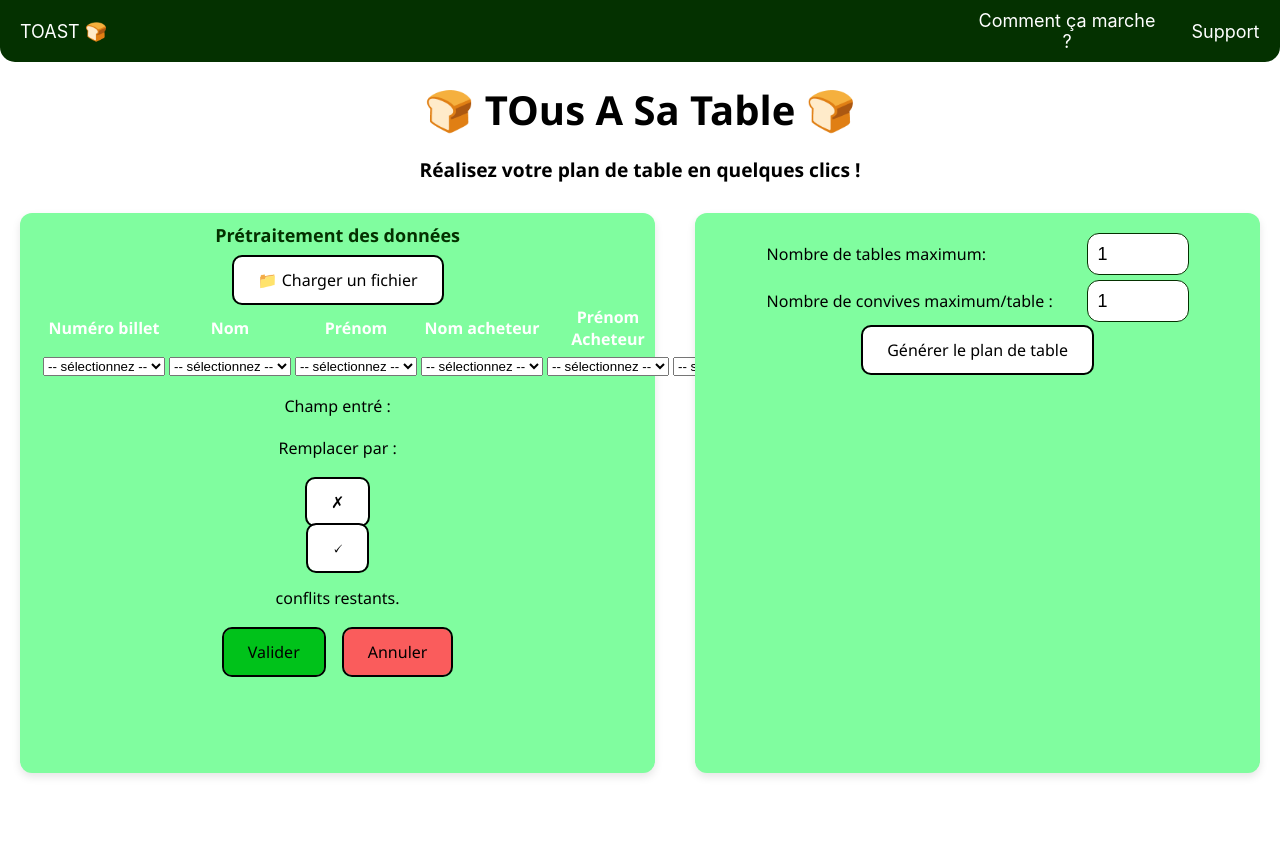
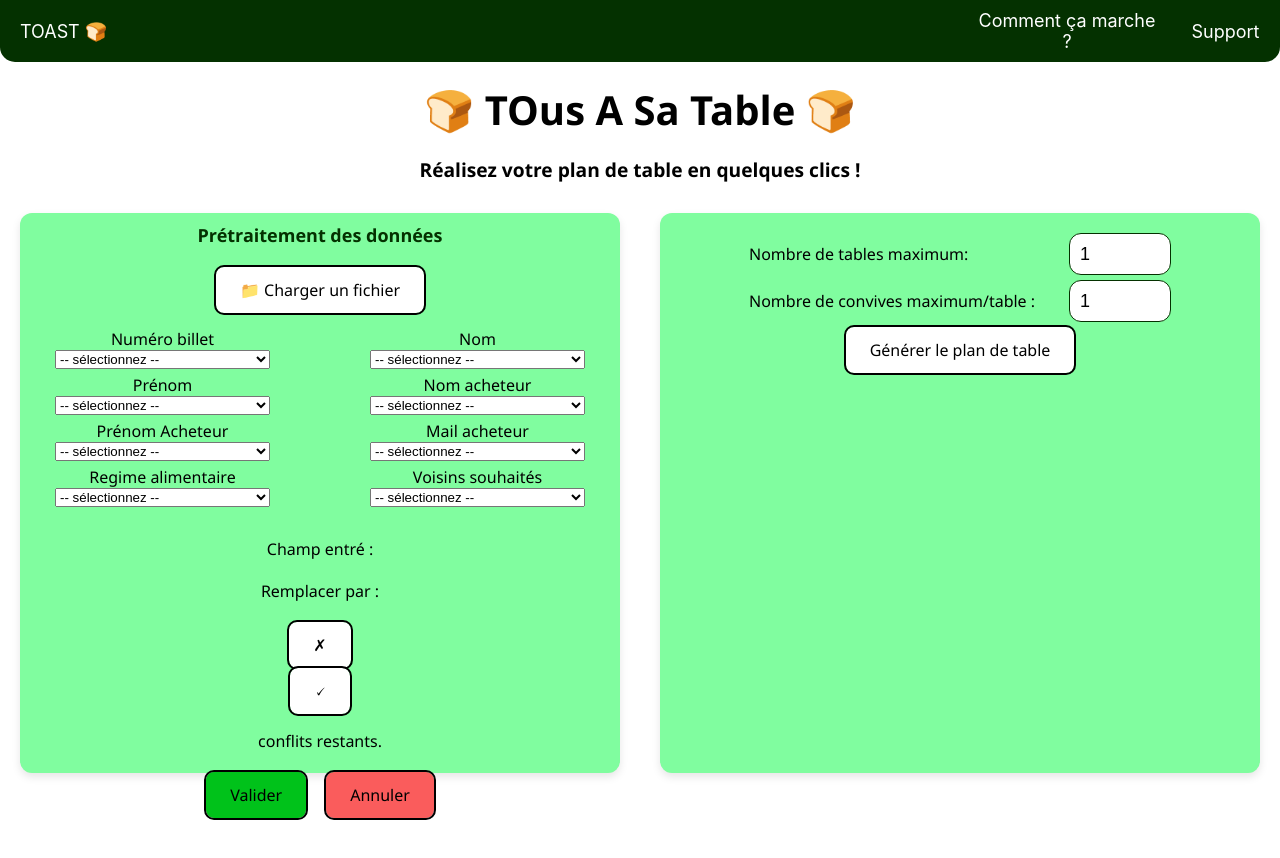
Before and after one commit to Manon3005/TOAST_SMART, a React (Create React App) app in the folder frontend/: page /#/ in a window 1280 px wide. Shown: the top 858 px of the page. Built offline with nearby package versions, Linux system fonts and the light colour scheme.

Commit message:
Tableau correctement

```diff
--- a/frontend/src/App.css
+++ b/frontend/src/App.css
@@ -3,7 +3,7 @@
 }
 
 html, body {
-  overflow: hidden;
+  overflow:visible;
 }
 
 body {
@@ -131,6 +131,14 @@ p {
   transform: scale(1.05);
 }
 
+.file-button-container {
+  display: flex;
+  justify-content: center;
+  align-items: center;
+  margin-top: 20px;
+  gap : 20px;
+}
+
 .file-button,
 .continue-button,
 .reset-button {
@@ -231,15 +239,43 @@ p {
 .nb-guest p {
   width: 300px;
   margin: 0;
-  text-align: left; /* ou left selon le rendu voulu */
+  text-align: left;
 }
 
 .continue-reset-buttons {
   display: flex;
   justify-content: center;
-  gap: 20px; /* Espace entre les deux boutons */
+  gap: 20px;
   margin-top: 20px;
 }
+
+.two-column-select {
+  display: grid;
+  grid-template-columns: 1fr 1fr;
+  row-gap: 5px;
+  column-gap: 100px;
+  margin: 0 auto;
+  padding: 15px;
+}
+
+.select-row {
+  display: flex;
+  flex-direction: column;
+  width: 100%;
+}
+
+.select-row label {
+  color: black;
+}
+
+.select-row select {
+  width: 100%;
+  white-space: nowrap;
+  overflow: hidden;
+  text-overflow: ellipsis;
+}
+
+/* Explanation section styles */
 
 img {
   width: 150px;
--- a/frontend/src/components/fileButton.js
+++ b/frontend/src/components/fileButton.js
@@ -8,10 +8,12 @@ export function FileButton({disabled, nameFile, setName, errorFile, setErrorFile
   return React.createElement(
     'div',
     null,
-    React.createElement(
-        'button',
-        { onClick: onClick, className: 'file-button', disabled : disabled},'📁 Charger un fichier' ),
-    errorFile && React.createElement('p', { style: { color: 'red' } }, errorFile),
-    nameFile && React.createElement('p', null, '📄 ' + nameFile)
+    React.createElement('div', { className: 'file-button-container' },
+      React.createElement(
+          'button',
+          { onClick: onClick, className: 'file-button', disabled : disabled},'📁 Charger un fichier' ),
+      errorFile && React.createElement('p', { style: { color: 'red' } }, errorFile),
+      nameFile && React.createElement('p', null, '📄 ' + nameFile)
+    ),
 );
 }
--- a/frontend/src/components/tableColumn.js
+++ b/frontend/src/components/tableColumn.js
@@ -1,24 +1,24 @@
-import React, { useState } from 'react';
+import React from 'react';
 import '../App.css';
 
-
-
-export function TableColumn({ tableData, setTableData, disabled, headersCSV, setHeadersCSV}) {
-    const headers = ['Numéro billet', 'Nom', 'Prénom', 'Nom acheteur', 'Prénom Acheteur', 'Mail acheteur', 'Regime alimentaire', 'Voisins souhaités'];
+export function TableColumn({ tableData, setTableData, disabled, headersCSV }) {
+  const headers = [
+    'Numéro billet', 'Nom', 'Prénom', 'Nom acheteur',
+    'Prénom Acheteur', 'Mail acheteur', 'Regime alimentaire', 'Voisins souhaités'
+  ];
 
   return React.createElement(
-      'table', null,
-      React.createElement('thead', null,
-        React.createElement('tr', null,
-          ...headers.map((column, i) => React.createElement('th', { key: i }, column))
-        )
-      ),
-      React.createElement('tbody', null,
-        React.createElement('tr', null,
-          ...tableData.map((val, i) =>
-            React.createElement('td', { key: i },
-              React.createElement('select', {
-                value: val,
+    'div',
+    { className: 'two-column-select' },
+    ...headers.map((label, i) =>
+      React.createElement(
+        'div',
+        { className: 'select-row', key: i },
+        React.createElement('label', null, label),
+        React.createElement(
+          'select',
+          {
+            value: tableData[i],
             disabled: disabled,
             onChange: (e) => {
               const newData = [...tableData];
@@ -27,10 +27,8 @@ export function TableColumn({ tableData, setTableData, disabled, headersCSV, set
             }
           },
           React.createElement('option', { value: '' }, '-- sélectionnez --'),
-              headersCSV.map((opt, j) =>
+          ...headersCSV.map((opt, j) =>
             opt && React.createElement('option', { key: j, value: opt }, opt)
-              )
-            )
           )
         )
       )
```
Also changed, not shown: 1 other file (tests, documents, lock files or other folders). Lines whose indentation alone changed are shown as unchanged.
